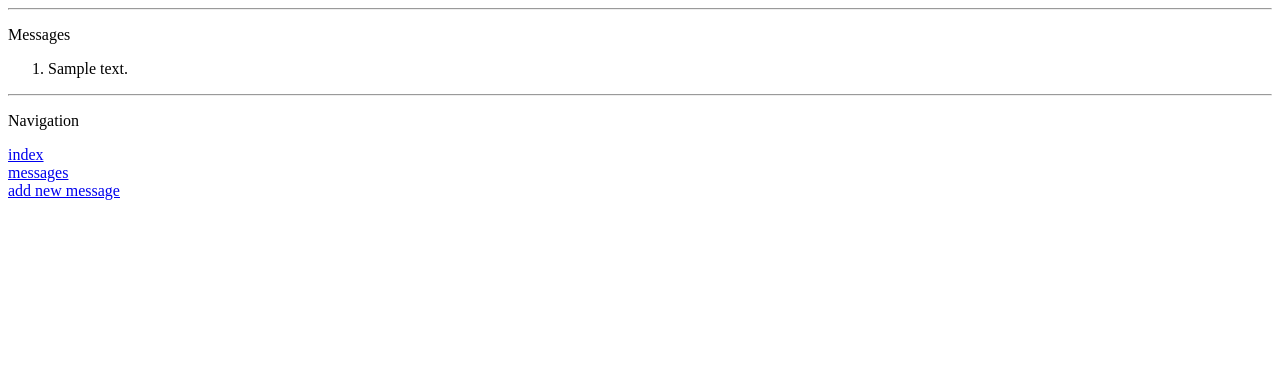
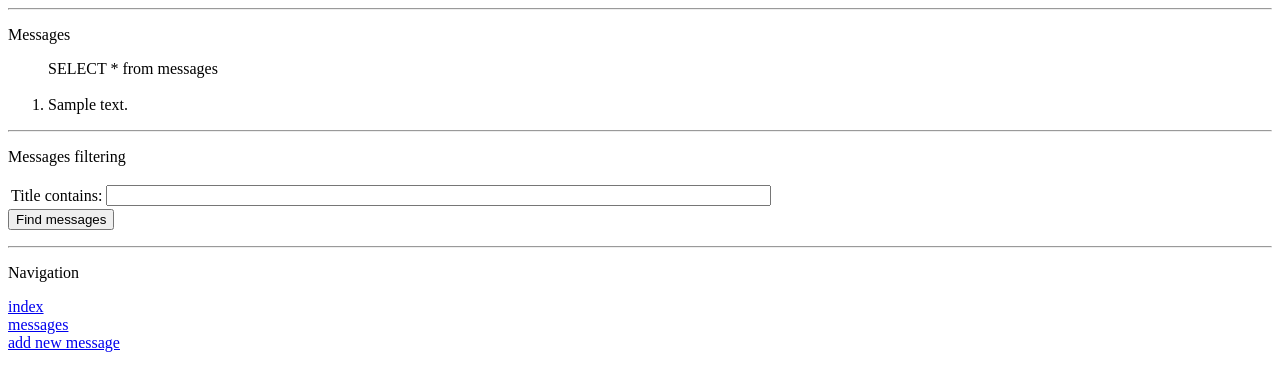
Before and after one commit to mpasek21/nbproject, a PHP site: page /messages.php in a window 1280 px wide. Shown: the top 391 px of the page. Run offline with PHP 8.4, Linux system fonts and the light colour scheme; tables that the repository leaves empty or names only in its code hold one stand-in row (values such as "Sample post").

Commit message:
messages filter

```diff
--- a/messages.php
+++ b/messages.php
@@ -16,7 +16,15 @@ if (isset($_REQUEST['add_message'])) {
     <P> Messages</P>
     <ol>
 <?php
-$sql = "SELECT * from messages";
+ $where_clause="";
+ // filtering messages
+ if (isset($_REQUEST['filter_messages'])) {
+ $string = $_REQUEST['string'];
+ $where_clause= " WHERE name LIKE '%" . $string . "%'";
+ }
+ $sql = "SELECT * from messages" . $where_clause;
+ echo $sql;
+ echo "<BR/><BR/>";
     $messages = $db->select($sql);
     foreach ($messages as $msg)://returned as objects
         echo "<li>";
@@ -26,6 +34,21 @@ $sql = "SELECT * from messages";
     ?>
 </ol>
 <hr>
+<P>Messages filtering</P>
+<form method="post" action="messages.php">
+ <table>
+ <tr>
+ <td>Title contains: </td>
+ <td>
+ <label for="name"></label>
+ <input required type="text" name="string" id="string" size="80"/>
+ </td>
+ </tr>
+ </table>
+ <input type="submit" id= "submit"
+value="Find messages" name="filter_messages">
+</form>
+<hr>
 <P>Navigation</P>
 <?php
     Page::display_navigation();
```
